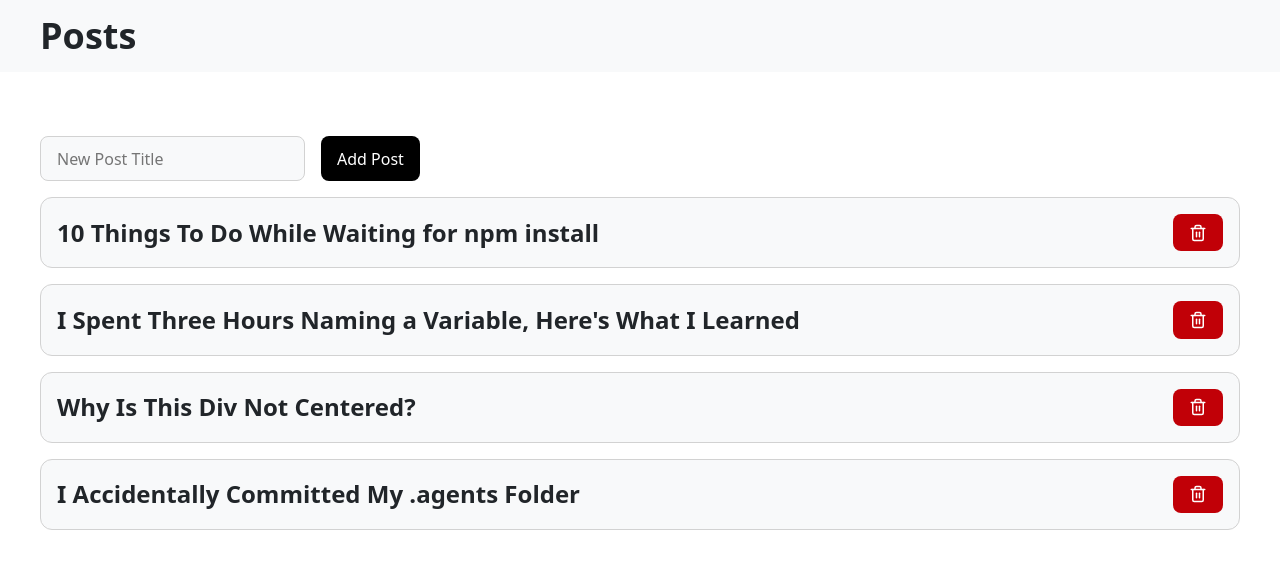
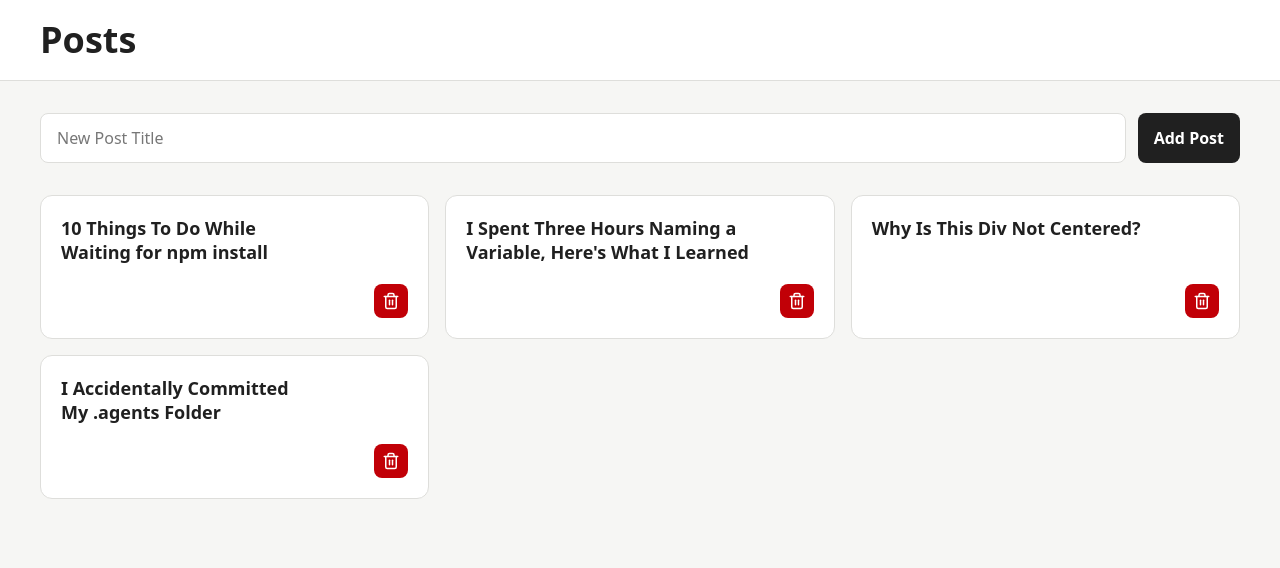
Before and after one commit to emanuelefavero/react-form, a React (Vite) app: page / in a window 1280 px wide. Shown: the top 568 px of the page. Built offline with nearby package versions, Linux system fonts and the light colour scheme.

Commit message:
feat: add main styling

```diff
--- a/src/App.css
+++ b/src/App.css
@@ -1,20 +1,18 @@
 .app {
+  min-height: 100svh;
+
   .header {
-    background-color: var(--background-secondary);
-    padding-block: 1rem;
+    background-color: var(--background);
+    border-bottom: 1px solid var(--border);
+    padding-block: 1.25rem;
   }
 
   .main {
-    padding-block: 3rem;
-  }
+    padding-block: 2rem;
 
-  > :not(:first-child) {
-    margin-top: 1rem;
-  }
-
-  .container {
-    > :not(:first-child) {
-      margin-top: 1rem;
+    .container {
+      display: grid;
+      gap: 2rem;
     }
   }
 }
--- a/src/components/Post.css
+++ b/src/components/Post.css
@@ -1,15 +1,24 @@
 .post {
   display: flex;
-  align-items: center;
+  flex-direction: column;
+  align-items: flex-start;
   justify-content: space-between;
   gap: 1rem;
+  height: 100%;
+  min-height: 9rem;
   border: 1px solid var(--border);
-  background-color: var(--background-secondary);
-  padding-inline: 1rem;
-  padding-block: 1rem;
+  background-color: var(--background);
+  padding: 1.25rem;
   border-radius: 0.75rem;
 
+  h2 {
+    font-size: 1.125rem;
+    font-weight: 600;
+    line-height: 1.35;
+  }
+
   .delete-button {
-    flex: 0 0 auto;
+    align-self: flex-end;
+    padding: 0.5rem;
   }
 }
--- a/src/components/PostForm.css
+++ b/src/components/PostForm.css
@@ -1,12 +1,22 @@
 .post-form {
-  display: flex;
-  gap: 1rem;
+  display: grid;
+  grid-template-columns: minmax(0, 1fr);
+  gap: 0.75rem;
 
   input {
-    background-color: var(--background-secondary);
+    width: 100%;
+    min-width: 0;
+    background-color: var(--background);
     border: 1px solid var(--border);
     border-radius: 0.5rem;
-    padding-block: 0.6rem;
-    padding-inline: 1rem;
+    padding: 0.75rem 1rem;
+
+    &::placeholder {
+      color: #777;
+    }
+  }
+
+  @media (min-width: 36rem) {
+    grid-template-columns: minmax(0, 1fr) auto;
   }
 }
--- a/src/components/PostList.css
+++ b/src/components/PostList.css
@@ -1,5 +1,19 @@
 .post-list {
-  display: flex;
-  flex-direction: column;
+  --columns: 1;
+
+  display: grid;
+  grid-template-columns: repeat(var(--columns), minmax(0, 1fr));
   gap: 1rem;
+
+  li {
+    min-width: 0;
+  }
+
+  @media (min-width: 48rem) {
+    --columns: 2;
+  }
+
+  @media (min-width: 64rem) {
+    --columns: 3;
+  }
 }
--- a/src/components/ui/Button.css
+++ b/src/components/ui/Button.css
@@ -1,11 +1,22 @@
 .button {
+  display: inline-flex;
+  align-items: center;
+  justify-content: center;
   border-radius: 0.5rem;
-  padding-block: 0.6rem;
-  padding-inline: 1rem;
+  padding: 0.75rem 1rem;
+  font-weight: 600;
+  line-height: 1;
+  transition:
+    background-color 150ms ease,
+    opacity 150ms ease;
+
+  &:hover {
+    opacity: 0.8;
+  }
 
   &.primary {
     background-color: var(--primary);
-    color: var(--background);
+    color: var(--primary-foreground);
   }
 
   &.danger {
--- a/src/index.css
+++ b/src/index.css
@@ -1,13 +1,13 @@
 /* TOKENS */
 :root {
-  --foreground: #212529;
+  --foreground: #202020;
   --background: #fff;
-  --background-secondary: #f8f9fa;
-  --primary: #000;
+  --background-secondary: #f6f6f4;
+  --primary: #202020;
   --primary-foreground: #fff;
   --warning: #ffc109;
   --danger: #c10007;
-  --border: #d2d2d2;
+  --border: #dededb;
   --selection: rgb(13 109 253 / 0.3);
   --sans: system-ui, sans-serif;
 }
@@ -92,9 +92,9 @@ html {
 
 body {
   color: var(--foreground);
-  background: var(--background);
+  background: var(--background-secondary);
   min-height: 100svh;
-  min-width: 360px;
+  min-width: 320px;
   font-family: var(--sans);
   line-height: 1.5;
   letter-spacing: 0;
```
